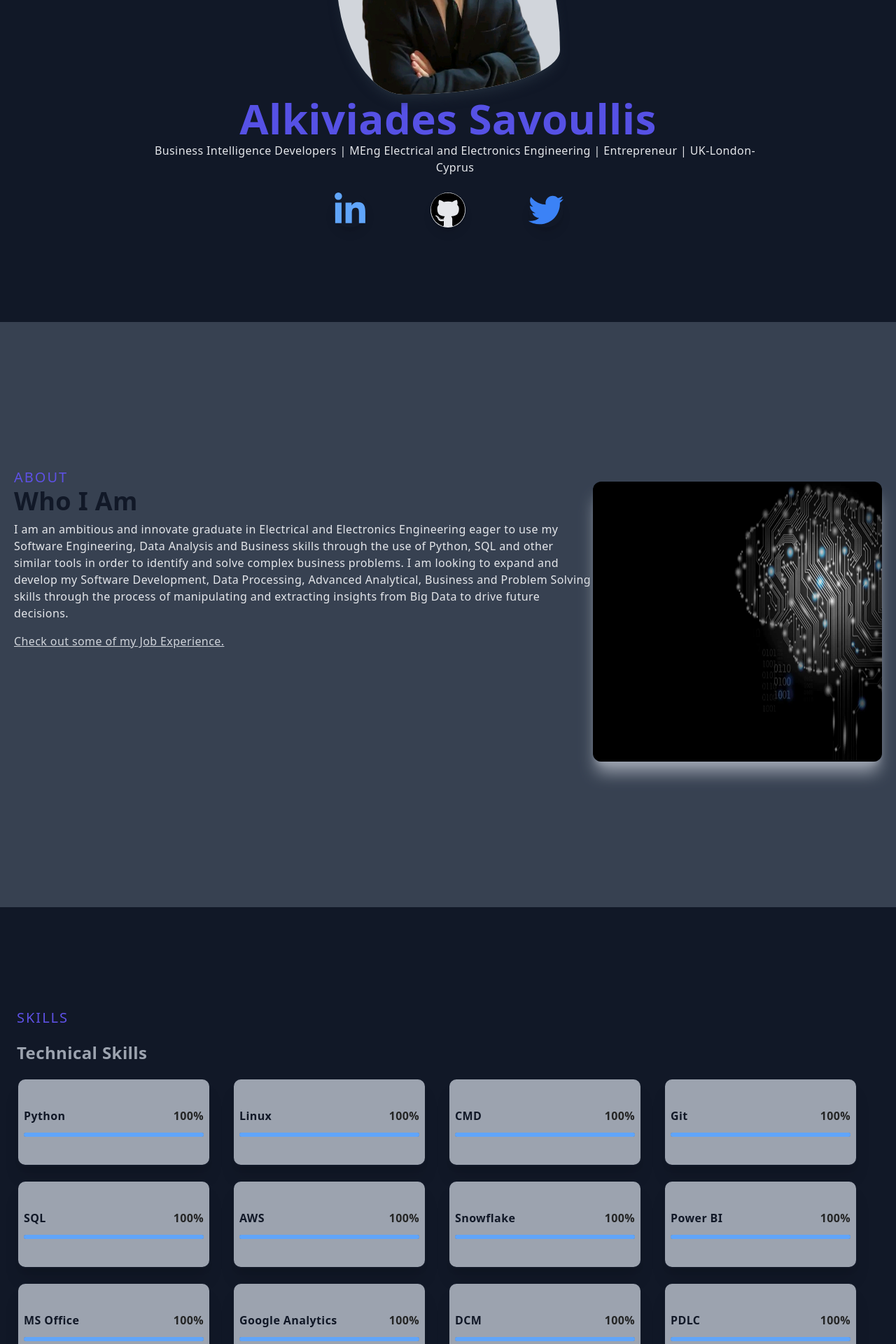
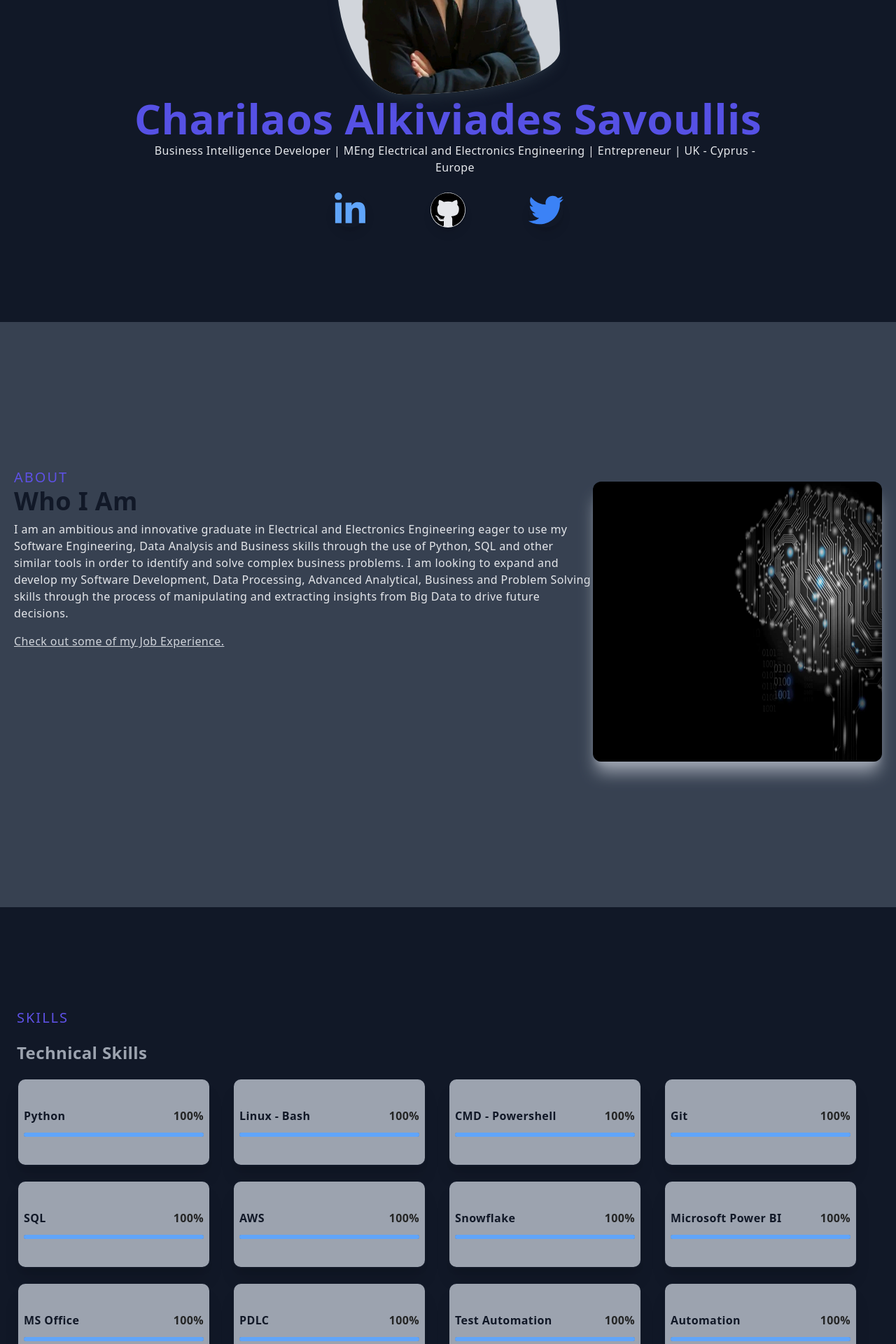
Before and after one commit to brilliantmakanju/Portfolio, a Next.js app: page / in a window 1280 px wide. Shown: the part 420-2340 px from the top of the page at 70% size. Built offline with nearby package versions, Linux system fonts and the light colour scheme.

Commit message:
Update data.js
added links , added new line in overview, changed the order (First Tskills then Sskills , Fixed Percentages, added some of the job descriptions

```diff
--- a/data.js
+++ b/data.js
@@ -1,91 +1,38 @@
 export const BriefIntro = [
   {
-    name: "Alkiviades Savoullis",
-    quote: "Let's Build the Future",
-    role: "Business Intelligence Developers | MEng Electrical and Electronics Engineering | Entrepreneur | UK-London-Cyprus ",
+    name: "Charilaos Alkiviades Savoullis",
+    quote: "Let's Build the Future Together",
+    role: "Business Intelligence Developer | MEng Electrical and Electronics Engineering | Entrepreneur | UK - Cyprus - Europe",
     overview: " ",
+
     // social: [
-    gitHub: "https://github.com",
-    email: "email.com",
+
+    gitHub: "https://github.com/asavoullis",
+    linkedin: "https://www.linkedin.com",
+    instagram: "https://www.instagram.com",
+    // email: "email.com",
     // 'google.com',
     // "github.com",
     // "email.com",
     // "number",
+
     // ],
   },
 ];
+
 
 export const AboutMe = [
   {
     myImg: "/projects/Alkis2.jpg",
     overview: `
-      I am an ambitious and innovate graduate in Electrical and Electronics Engineering eager to use my Software Engineering, Data Analysis and Business skills through the use of Python, SQL and other similar tools in order to identify and solve complex business problems.
+      I am an ambitious and innovative graduate in Electrical and Electronics Engineering eager to use my Software Engineering, Data Analysis and Business skills through the use of Python, SQL and other similar tools in order to identify and solve complex business problems.
+
       I am looking to expand and develop my Software Development, Data Processing, Advanced Analytical, Business and Problem Solving skills through the process of manipulating and extracting insights from Big Data to drive future decisions.`,
   },
 ];
 
-// SKills
+// Technical Skills:
 
-// Soft Skills:
-// Analytical Skills
-// Consulting
-// Business Analysis
-// Data Analysis
-// Business Development
-// Marketing Analysis
-// Data Management
-// Databases
-// Data Visualisation
-
-export const MySkill = [
-  {
-    id: 1,
-    skillName: "Analytical Skills",
-    skillImg: "/assets/people02.png",
-  },
-  {
-    id: 2,
-    skillName: "Consulting",
-    skillImg: "/assets/people01.png",
-  },
-  {
-    id: 3,
-    skillName: "Business Analysis",
-    skillImg: "/assets/people03.png",
-  },
-  {
-    id: 4,
-    skillName: "Data Analysis",
-    skillImg: "/assets/people01.png",
-  },
-  {
-    id: 5,
-    skillName: "Business Development",
-    skillImg: "/assets/people02.png",
-  },
-  {
-    id: 6,
-    skillName: "Marketing Analysis",
-    skillImg: "/assets/people03.png",
-  },
-  {
-    id: 7,
-    skillName: "Data Management",
-    skillImg: "/assets/people03.png",
-  },
-  {
-    id: 8,
-    skillName: "Databases",
-    skillImg: "/assets/people03.png",
-  },
-  {
-    id: 9,
-    skillName: "Data Visualisation",
-    skillImg: "/assets/people03.png",
-  },
-];
-
-// Technical Skills:
 // Python
 // Linux
 // CMD
@@ -95,12 +42,12 @@ export const MySkill = [
 // Snowflake
 // Power BI
 // MS Office
+// PDLC
+// Test Automation
+// Cloud
+// Automation
 // Google Analytics
 // DCM
-// PDLC
-// Test Automation
-// Automation
-// Cloud
 // Google Ads
 // SA 360
 
@@ -109,92 +56,241 @@ export const TSkill = [
     id: 1,
     skillName: "Python",
     skillImg: "/assets/people03.png",
+    percentage: 100,
   },
   {
     id: 2,
-    skillName: "Linux",
+    skillName: "Linux - Bash",
     skillImg: "/assets/people03.png",
+    percentage: 100,
   },
   {
     id: 3,
-    skillName: "CMD",
+    skillName: "CMD - Powershell",
     skillImg: "/assets/people03.png",
+    percentage: 100,
   },
   {
     id: 4,
     skillName: "Git",
     skillImg: "/assets/people03.png",
+    percentage: 100,
   },
   {
     id: 5,
     skillName: "SQL",
     skillImg: "/assets/people03.png",
+    percentage: 100,
   },
   {
     id: 6,
     skillName: "AWS",
     skillImg: "/assets/people03.png",
+    percentage: 100,
   },
   {
     id: 7,
     skillName: "Snowflake",
     skillImg: "/assets/people03.png",
+    percentage: 100,
   },
   {
     id: 8,
-    skillName: "Power BI",
+    skillName: "Microsoft Power BI",
     skillImg: "/assets/people03.png",
+    percentage: 100,
   },
   {
     id: 9,
     skillName: "MS Office",
     skillImg: "/assets/people03.png",
+    percentage: 100,
   },
   {
     id: 10,
-    skillName: "Google Analytics",
+    skillName: "PDLC",
     skillImg: "/assets/people03.png",
+    percentage: 100,
   },
   {
     id: 11,
-    skillName: "DCM",
+    skillName: "Test Automation",
     skillImg: "/assets/people03.png",
+    percentage: 100,
   },
   {
     id: 12,
-    skillName: "PDLC",
+    skillName: "Automation",
     skillImg: "/assets/people03.png",
+    percentage: 100,
   },
   {
     id: 13,
-    skillName: "Test Automation",
+    skillName: "Cloud",
     skillImg: "/assets/people03.png",
+    percentage: 90,
   },
   {
     id: 14,
-    skillName: "Automation",
+    skillName: "Google Analytics",
     skillImg: "/assets/people03.png",
+    percentage: 90,
   },
   {
     id: 15,
-    skillName: "Cloud",
+    skillName: "DCM",
     skillImg: "/assets/people03.png",
+    percentage: 90,
   },
   {
     id: 16,
     skillName: "Google Ads",
     skillImg: "/assets/people03.png",
+    percentage: 90,
   },
   {
     id: 17,
     skillName: "SA 360",
     skillImg: "/assets/people03.png",
+    percentage: 90,
+  },
+];
+
+// SKills
+
+// Soft Skills:
+
+// Analytical Skills
+// Consulting
+// Business Analysis
+// Data Analysis
+// Business Development
+// Marketing
+// Data Management
+// Databases
+// Data Visualisation
+// Project Management
+
+export const MySkill = [
+  {
+    id: 1,
+    skillName: "Analytical Skills",
+    skillImg: "/assets/people02.png",
+    percentage: 100,
+  },
+  {
+    id: 2,
+    skillName: "Consulting",
+    skillImg: "/assets/people01.png",
+    percentage: 100,
+  },
+  {
+    id: 3,
+    skillName: "Business Analysis",
+    skillImg: "/assets/people03.png",
+    percentage: 100,
+  },
+  {
+    id: 4,
+    skillName: "Data Analysis",
+    skillImg: "/assets/people01.png",
+    percentage: 100,
+  },
+  {
+    id: 5,
+    skillName: "Business Development",
+    skillImg: "/assets/people02.png",
+    percentage: 100,
+  },
+  {
+    id: 6,
+    skillName: "Marketing",
+    skillImg: "/assets/people03.png",
+    percentage: 100,
+  },
+  {
+    id: 7,
+    skillName: "Data Management",
+    skillImg: "/assets/people03.png",
+    percentage: 100,
+  },
+  {
+    id: 8,
+    skillName: "Databases",
+    skillImg: "/assets/people03.png",
+    percentage: 100,
+  },
+  {
+    id: 9,
+    skillName: "Data Visualisation",
+    skillImg: "/assets/people03.png",
+    percentage: 100,
+  },
+  {
+    id: 10,
+    skillName: "Project Management",
+    skillImg: "/assets/people03.png",
+    percentage: 90,
   },
 ];
 
 export const JobLevel = [
   {
     id: 1,
+    title: "Neo Media World - GroupM",
+    role: "Business Intelligence Developer - Software Developer",
+    location: "London, England, UK",
+    year: "August 2022 - Present",
+    overview: `
+      A crypto conversion app like Coinbase using NextJS, Solidity, thirdweb SDK, Sanity as a headless CMS, authentication and Metamask, and styled-components for styling.`,
+    skills:
+      "Python , SQL , Snowflake , Amazon Web Services (AWS) , Snowflake Cloud , Bash , Powershell , Databases , Data Warehousing , Data Migration , Microsoft Power BI , Business Intelligence , Software Development , Microsoft Office , Google Analytics , Google Ads , DCM , Search Ads 360 , Putty ",
+  },
+  {
+    id: 2,
+    title: "Mediahub UK",
+    role: "Ad Ops Executive",
+    location: "London, England, UK",
+    year: "January 2022 - August 2022",
+    overview: `
+      • Developed and optimised scripts to automate tasks, scrape data from the web, process and visualise data using Python and other tools.
+      • Utilised statistical techniques to interpret data, analyse results and produce comprehensive reports and campaign summaries using analytical platforms such as MOAT, Kochava and Google Analytics.
+      • Evaluated complex data sets in order to identify and interpret trends and patterns.
+      • Exported data from various platforms to process and analyse using MySQL queries and scripts.
+      • Conducted research to acquire data from both primary and secondary data sources in order to update and maintain databases and data systems.
+      • Setup and management of campaigns in various ad servers such as Google Campaign Manager.
+      • Optimization and troubleshooting technical operations of ad delivery; whilst working with development team to resolve issues.
+      • Collaborated with Management, Programming and Strategy teams to prioritise business requirements and to locate and define opportunities for campaign improvements.`,
+    skills:
+      "Python , SQL , Amazon Web Services (AWS) , Bash , Powershell , Databases , Data Warehousing , Data Migration , Microsoft Power BI , Microsoft Office , Google Analytics , Google Ads , DCM , Search Ads 360 , Putty ",
+  },
+  {
+    id: 3,
+    title: "Amdocs",
+    role: "Software Engineer in Test",
+    location: "Limassol, Cyprus",
+    year: "October 2021 - January 2022",
+    overview: `
+      • Executed functional/ NF test procedures and scripts either manually or by automated tools. Tracking and reporting on the test execution in a timely manner with attention given to achieving a high level of quality.
+      • Coordinated with Development and Infra teams/peers on the resolution of issues, overseeing the testing progress and ensuring that high standards of quality are being met.
+      • Gathered and documented the outcome of test executions and all information needed to support on going measurements and reporting on risks, defects, tests, and coverage.
+      • Identified, documented and reported bugs, errors, interoperability flaws and other issues within proprietary software applications developed by the Company such as CRM.
+      • Evaluated test exit criteria to assess if additional tests are required or if test scenarios needed to be adjusted.
+      • Participated in and contributed to internal design reviews of testing materials.
+      • Exporting and Importing data to and from various platforms for testing and reporting using MySQL queries and scripts.`,
+    skills: "HTLM",
+  },
+  {
+    id: 4,
+    title: "NewCytech Business Solutions",
+    role: "Network System Engineer Intern",
+    location: "Nicosia, Cyprus",
+    year: "2020-2022",
+    overview:
+      "A crypto conversion app like Coinbase using NextJS, Solidity, thirdweb SDK, Sanity as a headless CMS, authentication and Metamask, and styled-components for styling.",
+  },
+  {
+    id: 5,
     title: "Amazon",
     role: "Frontend Dev",
     year: "2020-2022",
@@ -202,7 +298,7 @@ export const JobLevel = [
       "A crypto conversion app like Coinbase using NextJS, Solidity, thirdweb SDK, Sanity as a headless CMS, authentication and Metamask, and styled-components for styling.",
   },
   {
-    id: 1,
+    id: 6,
     title: "Amazon",
     role: "Frontend Dev",
     year: "2020-2022",
@@ -210,7 +306,7 @@ export const JobLevel = [
       "A crypto conversion app like Coinbase using NextJS, Solidity, thirdweb SDK, Sanity as a headless CMS, authentication and Metamask, and styled-components for styling.",
   },
   {
-    id: 1,
+    id: 7,
     title: "Amazon",
     role: "Frontend Dev",
     year: "2020-2022",
@@ -218,7 +314,7 @@ export const JobLevel = [
       "A crypto conversion app like Coinbase using NextJS, Solidity, thirdweb SDK, Sanity as a headless CMS, authentication and Metamask, and styled-components for styling.",
   },
   {
-    id: 1,
+    id: 8,
     title: "Amazon",
     role: "Frontend Dev",
     year: "2020-2022",
@@ -226,7 +322,7 @@ export const JobLevel = [
       "A crypto conversion app like Coinbase using NextJS, Solidity, thirdweb SDK, Sanity as a headless CMS, authentication and Metamask, and styled-components for styling.",
   },
   {
-    id: 1,
+    id: 9,
     title: "Amazon",
     role: "Frontend Dev",
     year: "2020-2022",
@@ -234,39 +330,7 @@ export const JobLevel = [
       "A crypto conversion app like Coinbase using NextJS, Solidity, thirdweb SDK, Sanity as a headless CMS, authentication and Metamask, and styled-components for styling.",
   },
   {
-    id: 1,
-    title: "Amazon",
-    role: "Frontend Dev",
-    year: "2020-2022",
-    overview:
-      "A crypto conversion app like Coinbase using NextJS, Solidity, thirdweb SDK, Sanity as a headless CMS, authentication and Metamask, and styled-components for styling.",
-  },
-  {
-    id: 1,
-    title: "Amazon",
-    role: "Frontend Dev",
-    year: "2020-2022",
-    overview:
-      "A crypto conversion app like Coinbase using NextJS, Solidity, thirdweb SDK, Sanity as a headless CMS, authentication and Metamask, and styled-components for styling.",
-  },
-  {
-    id: 1,
-    title: "Amazon",
-    role: "Frontend Dev",
-    year: "2020-2022",
-    overview:
-      "A crypto conversion app like Coinbase using NextJS, Solidity, thirdweb SDK, Sanity as a headless CMS, authentication and Metamask, and styled-components for styling.",
-  },
-  {
-    id: 1,
-    title: "Amazon",
-    role: "Frontend Dev",
-    year: "2020-2022",
-    overview:
-      "A crypto conversion app like Coinbase using NextJS, Solidity, thirdweb SDK, Sanity as a headless CMS, authentication and Metamask, and styled-components for styling.",
-  },
-  {
-    id: 1,
+    id: 10,
     title: "Amazon",
     role: "Frontend Dev",
     year: "2020-2022",
```
